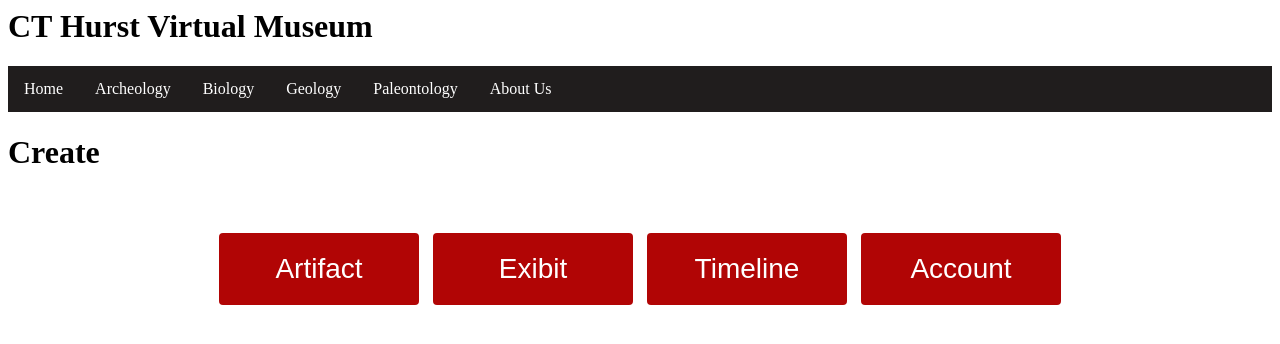
After one commit to kRotunda/CS495_Hurst_Museum, a Flask app: page /Upload in a window 1280 px wide. The commit adds this page. Shown: the top 344 px of the page. Run offline with Flask 2, Linux system fonts and the light colour scheme; a user stored in the database is signed in.

Commit message:
database created and admin menu

```diff
--- a/app.py
+++ b/app.py
@@ -1,11 +1,133 @@
 from flask import Flask, render_template, request, redirect, url_for
+from flask_sqlalchemy import SQLAlchemy
+from flask_login import LoginManager, UserMixin, login_user, logout_user, current_user, login_required
+import flask
 
-app = Flask(__name__)
+app = Flask(__name__, static_url_path='/static')
+
+app.config['SQLALCHEMY_DATABASE_URI'] = 'sqlite:///database.db'
+app.config['SECRET_KEY'] = 'secretCey'
+login_manager = LoginManager(app)
+login_manager.init_app(app)
+db = SQLAlchemy(app)
+app.config["IMAGE_UPLOADS"] = "static\\assingment_img"
+
+class User(UserMixin, db.Model):
+    id = db.Column(db.Integer, primary_key=True)
+    username = db.Column(db.String(20), unique=True, nullable=False)
+    password = db.Column(db.String(50), nullable=False)
+
+class Archeology(db.Model):
+   id = db.Column(db.Integer, primary_key=True)
+   name = db.Column(db.String(100), nullable=False)
+   description = db.Column(db.String(1000), nullable=False)
+   year = db.Column(db.String(250), nullable=True)
+   uploadedBy = db.Column(db.Integer, db.ForeignKey(User.id))
+
+class ArcheologyColection(db.Model):
+   id = db.Column(db.Integer, primary_key=True)
+   type = db.Column(db.String(50), nullable=False)
+   name = db.Column(db.String(100), nullable=False)
+   description = db.Column(db.String(1000), nullable=False)
+
+class ArcheologyColectionArtifacts(db.Model):
+   id = db.Column(db.Integer, primary_key=True)
+   colectionId = db.Column(db.Integer, db.ForeignKey(ArcheologyColection.id))
+   artifactId = db.Column(db.Integer, db.ForeignKey(Archeology.id))
+
+class ArcheologyFiles(db.Model):
+   id = db.Column(db.Integer, primary_key=True)
+   fileName = db.Column(db.String(25), nullable=False)
+   fileType = db.Column(db.String(25), nullable=False)
+   artifactId = db.Column(db.Integer, db.ForeignKey(Archeology.id))
+
+class Biology(db.Model):
+   id = db.Column(db.Integer, primary_key=True)
+   name = db.Column(db.String(100), nullable=False)
+   description = db.Column(db.String(1000), nullable=False)
+   year = db.Column(db.String(250), nullable=True)
+   uploadedBy = db.Column(db.Integer, db.ForeignKey(User.id))
+
+class BiologyColection(db.Model):
+   id = db.Column(db.Integer, primary_key=True)
+   type = db.Column(db.String(50), nullable=False)
+   name = db.Column(db.String(100), nullable=False)
+   description = db.Column(db.String(1000), nullable=False)
+
+class BiologyColectionArtifacts(db.Model):
+   id = db.Column(db.Integer, primary_key=True)
+   colectionId = db.Column(db.Integer, db.ForeignKey(BiologyColection.id))
+   artifactId = db.Column(db.Integer, db.ForeignKey(Biology.id))
+
+class BiologyFiles(db.Model):
+   id = db.Column(db.Integer, primary_key=True)
+   fileName = db.Column(db.String(25), nullable=False)
+   fileType = db.Column(db.String(25), nullable=False)
+   artifactId = db.Column(db.Integer, db.ForeignKey(Biology.id))
+
+class Geology(db.Model):
+   id = db.Column(db.Integer, primary_key=True)
+   name = db.Column(db.String(100), nullable=False)
+   description = db.Column(db.String(1000), nullable=False)
+   year = db.Column(db.String(250), nullable=True)
+   uploadedBy = db.Column(db.Integer, db.ForeignKey(User.id))
+
+class GeologyColection(db.Model):
+   id = db.Column(db.Integer, primary_key=True)
+   type = db.Column(db.String(50), nullable=False)
+   name = db.Column(db.String(100), nullable=False)
+   description = db.Column(db.String(1000), nullable=False)
+
+class GeologyColectionArtifacts(db.Model):
+   id = db.Column(db.Integer, primary_key=True)
+   colectionId = db.Column(db.Integer, db.ForeignKey(GeologyColection.id))
+   artifactId = db.Column(db.Integer, db.ForeignKey(Geology.id))
+
+class GeologyFiles(db.Model):
+   id = db.Column(db.Integer, primary_key=True)
+   fileName = db.Column(db.String(25), nullable=False)
+   fileType = db.Column(db.String(25), nullable=False)
+   artifactId = db.Column(db.Integer, db.ForeignKey(Geology.id))
+
+class Paleontology(db.Model):
+   id = db.Column(db.Integer, primary_key=True)
+   name = db.Column(db.String(100), nullable=False)
+   description = db.Column(db.String(1000), nullable=False)
+   year = db.Column(db.String(250), nullable=True)
+   uploadedBy = db.Column(db.Integer, db.ForeignKey(User.id))
+
+class PaleontologyColection(db.Model):
+   id = db.Column(db.Integer, primary_key=True)
+   type = db.Column(db.String(50), nullable=False)
+   name = db.Column(db.String(100), nullable=False)
+   description = db.Column(db.String(1000), nullable=False)
+
+class PaleontologyColectionArtifacts(db.Model):
+   id = db.Column(db.Integer, primary_key=True)
+   colectionId = db.Column(db.Integer, db.ForeignKey(PaleontologyColection.id))
+   artifactId = db.Column(db.Integer, db.ForeignKey(Paleontology.id))
+
+class PaleontologyFiles(db.Model):
+   id = db.Column(db.Integer, primary_key=True)
+   fileName = db.Column(db.String(25), nullable=False)
+   fileType = db.Column(db.String(25), nullable=False)
+   artifactId = db.Column(db.Integer, db.ForeignKey(Paleontology.id))
+
+with app.app_context():
+    db.create_all()
+
+@login_manager.user_loader
+def load_user(uid):
+    return User.query.get(uid)
 
 # ***************************** Home *****************************
 
 @app.route("/")
 def home():
+    if (User.query.filter_by(username="admin") == None):
+        admin = User(username = "admin", password = "123")
+        db.session.add(admin)
+        db.session.commit()
     return render_template('home.html', base="base.html")
 
 # ***************************** Archeology *****************************
@@ -86,14 +208,36 @@ def paleontologyTimeline():
 def contactUs():
     return render_template('contact.html', base="base.html")
 
-app.route("/History_Of_Museum")
+@app.route("/History_Of_Museum")
 def history():
-    return render_template('home.html', base="base.html")
+    return render_template('history.html', base="base.html")
 
-@app.route("/Admin_Login")
+@app.route("/Admin_Login", methods = ['GET', 'POST'])
 def adminLogin():
+    if request.method == 'POST':
+        username = request.form['username']
+        user = User.query.filter_by(username=username).first()
+        if user != None:
+            if request.form['password'] != user.password:
+                return render_template('login.html', base="base.html", error=1)
+            else:
+                login_user(user)
+                return flask.redirect('/')
+        return render_template('login.html', base="base.html", error=1)
     return render_template('login.html', base="base.html")
 
+# ***************************** Admin Options *****************************
+
+@app.route("/Upload")
+@login_required
+def upload():
+    return render_template('upload.html', base="base.html")
+
+@app.route('/Logout')
+@login_required
+def logout():
+    logout_user()
+    return flask.redirect('/')
 
 if __name__ == '__main__':
     app.run(debug=True)
--- a/static/style.css
+++ b/static/style.css
@@ -178,3 +178,28 @@ body {
 .admin form {
   display: inline-block;
 }
+
+/***************************** Upload *****************************/
+
+.upload {
+  display: inline-block;
+  border-radius: 4px;
+  background-color: #B10505;
+  border: none;
+  color: #FFFFFF;
+  text-align: center;
+  font-size: 28px;
+  padding: 20px;
+  width: 200px;
+  transition: all 0.5s;
+  cursor: pointer;
+  margin: 5px;
+}
+
+.upload:hover {
+  background-color: #E30B0B;
+}
+
+form {
+  display: inline-block;
+}
--- a/templates/base.html
+++ b/templates/base.html
@@ -21,7 +21,12 @@
       <div class="dropdown-content">
         <a href="/Contact_Us">Contact Us</a>
         <a href="/History_Of_Museum">History of Museum</a>
-        <a href="/Admin_Login">Admin Login</a>
+        {% if current_user.is_authenticated %}
+          <a href="/Upload">Upload</a>
+          <a href="/Logout">Logout</a>
+        {% else %}
+          <a href="/Admin_Login">Admin Login</a>
+        {% endif %}
       </div>
     </div>
   </div>
--- /dev/null
+++ b/templates/upload.html
@@ -0,0 +1,27 @@
+{% extends base %}
+
+{% block title %}Login{% endblock %}
+
+{% block content %}
+
+    <h1 align="left">Create</h1><br><br>
+
+
+    <form action="/Create_Artifact">
+        <button class="upload">Artifact</button>
+    </form>
+
+
+    <form action="/Create_Exibit">
+        <button class="upload">Exibit</button>
+    </form>
+
+    <form action="/Create_Timeline">
+        <button class="upload">Timeline</button>
+    </form>
+
+    <form action="/Create_Admin">
+        <button class="upload">Account</button>
+    </form>
+
+{% endblock %}
```
Also changed, not shown: templates/login.html (+7 -3 lines), instance/database.db (added).
